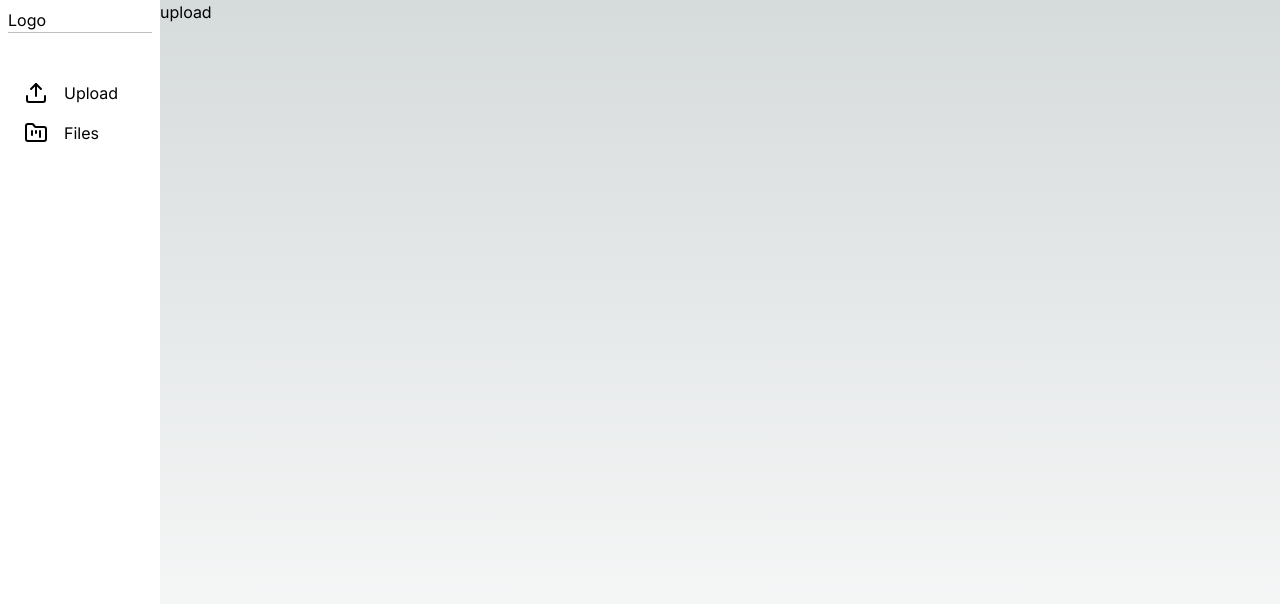
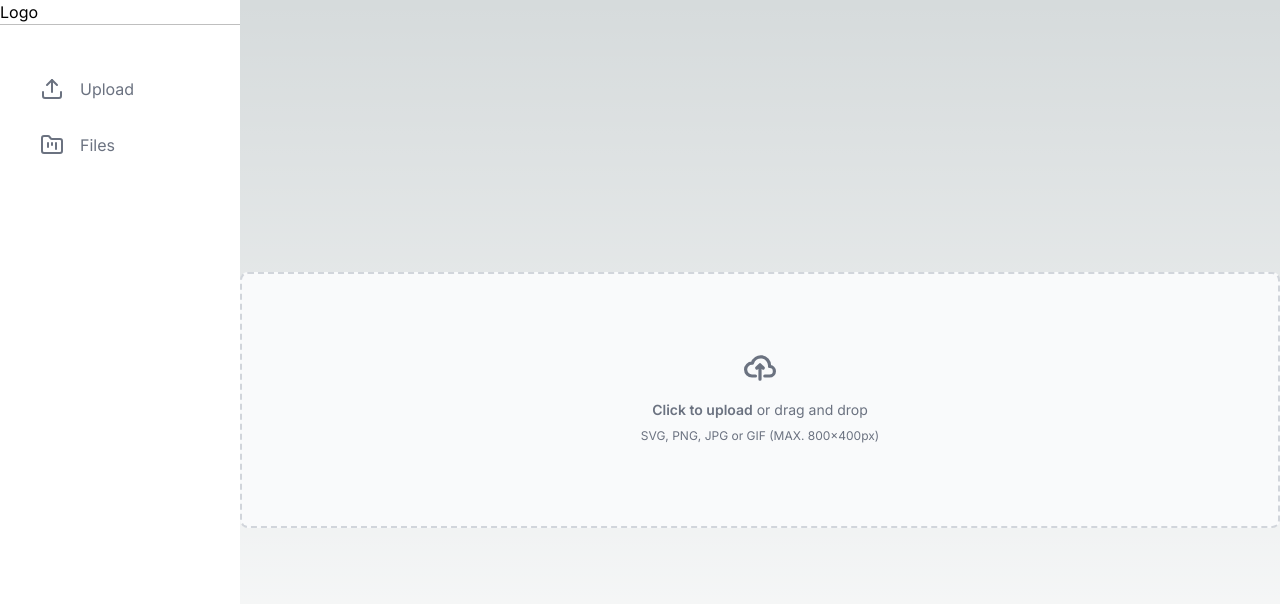
Before and after one commit to Deepakcodez/SharedYou-web-app, a Next.js app: page /upload in a window 1280 px wide. Shown: the top 604 px of the page. Built offline with nearby package versions, Linux system fonts and the light colour scheme.

Commit message:
side bar

```diff
--- a/src/app/(Auth)/(routes)/(dashboard)/(routes)/upload/page.tsx
+++ b/src/app/(Auth)/(routes)/(dashboard)/(routes)/upload/page.tsx
@@ -2,7 +2,24 @@
 
 const Upload = () => {
   return (
-    <div>upload</div>
+    <>
+
+
+    <div className="flex items-center justify-center w-full">
+    <label  className="flex flex-col items-center justify-center w-full h-64 border-2 border-gray-300 border-dashed rounded-lg cursor-pointer bg-gray-50 dark:hover:bg-bray-800 dark:bg-gray-700 hover:bg-gray-100 dark:border-gray-600 dark:hover:border-gray-500 dark:hover:bg-gray-600">
+        <div className="flex flex-col items-center justify-center pt-5 pb-6">
+            <svg className="w-8 h-8 mb-4 text-gray-500 dark:text-gray-400" aria-hidden="true" xmlns="http://www.w3.org/2000/svg" fill="none" viewBox="0 0 20 16">
+                <path stroke="currentColor" stroke-linecap="round" stroke-linejoin="round" stroke-width="2" d="M13 13h3a3 3 0 0 0 0-6h-.025A5.56 5.56 0 0 0 16 6.5 5.5 5.5 0 0 0 5.207 5.021C5.137 5.017 5.071 5 5 5a4 4 0 0 0 0 8h2.167M10 15V6m0 0L8 8m2-2 2 2"/>
+            </svg>
+            <p className="mb-2 text-sm text-gray-500 dark:text-gray-400"><span className="font-semibold">Click to upload</span> or drag and drop</p>
+            <p className="text-xs text-gray-500 dark:text-gray-400">SVG, PNG, JPG or GIF (MAX. 800x400px)</p>
+        </div>
+        <input id="dropzone-file" type="file" className="hidden" />
+    </label>
+</div>
+
+
+    </>
   )
 }
 
--- a/src/app/(Auth)/(routes)/(dashboard)/_components/Sidebar.tsx
+++ b/src/app/(Auth)/(routes)/(dashboard)/_components/Sidebar.tsx
@@ -1,31 +1,41 @@
-import { FolderKanban, Upload } from "lucide-react";
+import { FolderKanban,  Upload } from "lucide-react";
 import React, { Fragment } from "react";
-
+import Link from 'next/link'
 export const Sidebar = () => {
-  const menu = [
+    type MenuItem = {
+        title: string;
+        icon: React.ReactNode;
+        navigate : string
+      };
+  const menu: MenuItem[]  = [
     {
       title: "Upload",
       icon: <Upload />,
+      navigate : '/upload'
     },
     {
       title: "Files",
       icon: <FolderKanban />,
+      navigate : '/files'
     },
   ];
   return (
-    <div className="h-screen w-[10rem] bg-white text-black p-2 ">
+    <div className="h-screen w-[15rem] bg-white text-black  ">
         <h1 className="border-b border-black/25">
 
       Logo
         </h1>
       {/* menu  */}
-      <div className="menu p-4 pt-8">
+      <div className="menu  pt-8">
         {menu.map((item, index) => (
           <Fragment key={index}>
-            <div className=" flex  gap-4 pt-4 ">
+            <Link  href={item.navigate}   className=" flex  gap-4 pt-2 hover:bg-gray-200 h-14 items-center ">
+                <h1 className="text-gray-500 ps-10 ">
                 {item.icon}
-              <h1>{item.title}</h1>
-            </div>
+
+                </h1>
+              <h1 className="text-gray-500 ">{item.title}</h1>
+            </Link>
           </Fragment>
         ))}
       </div>
```
